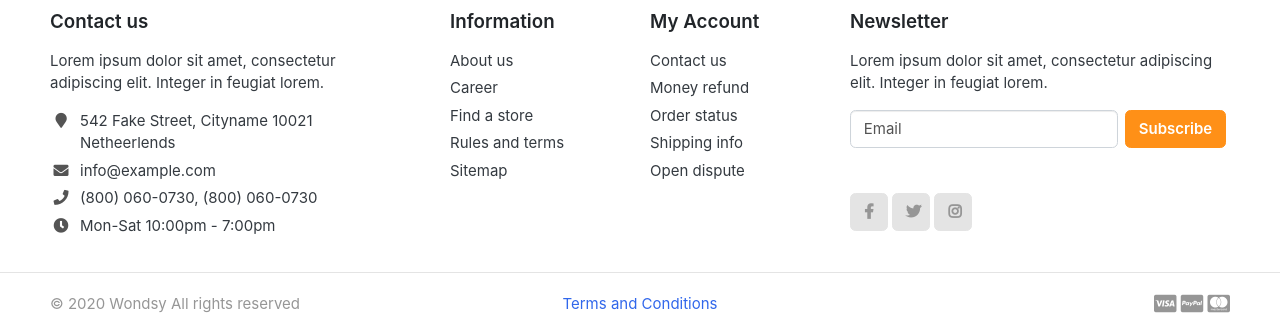
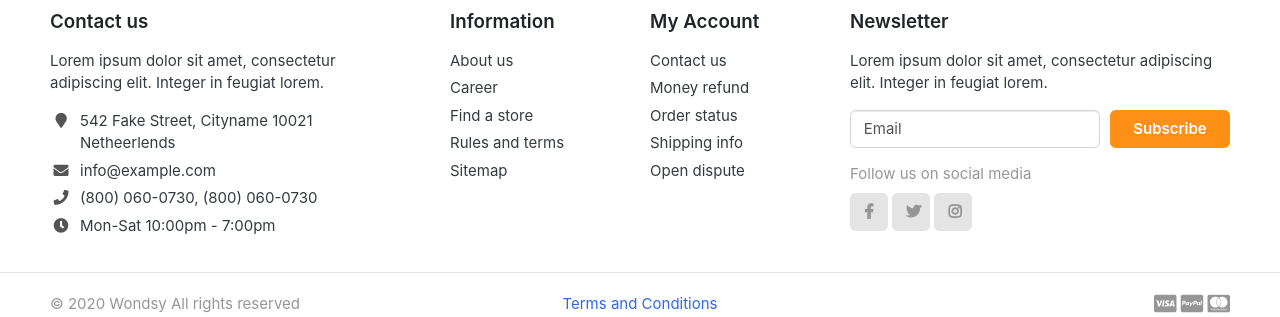
Before and after one commit to Akeyn/wondsy, a Flask app: page /auth/register in a window 1280 px wide. Shown: the part 1051-1368 px from the top of the page. Run offline with Flask 2, Linux system fonts and the light colour scheme; some libraries are stand-ins or nearby versions; some web fonts are replaced.

Commit message:
Changed form styles in footer

```diff
--- a/app/templates/blocks/_footer.html
+++ b/app/templates/blocks/_footer.html
@@ -37,11 +37,15 @@
                 <aside class="col-md-4 col-12">
                     <h5 class="title">Newsletter</h5>
                     <p>Lorem ipsum dolor sit amet, consectetur adipiscing elit. Integer in feugiat lorem.</p>
-                    <form class="form-inline mb-3">
-                        <input type="text" placeholder="Email" class="form-control" name="" />
-                        <button class="btn ml-2 btn-warning">Subscribe</button>
+                    <form class="form-row mb-3">
+                        <div class="col-12 col-sm-7 col-md-12 col-lg-8">
+                            <input type="text" placeholder="Email" class="form-control" name="">
+                        </div>
+                        <div class="col-12 col-sm-5 col-md-12 col-lg-4 mt-2 mt-sm-0 mt-md-2 mt-lg-0">
+                            <button class="btn btn-warning" style="width:inherit;">Subscribe</button>
+                        </div>
                     </form>
-                    <p class="text-white-50 mb-2">Follow us on social media</p>
+                    <p class="text-muted mb-2">Follow us on social media</p>
                     <div>
                         <a href="#" class="btn btn-icon btn-light"><i class="fab fa-facebook-f"></i></a>
                         <a href="#" class="btn btn-icon btn-light"><i class="fab fa-twitter"></i></a>
```
